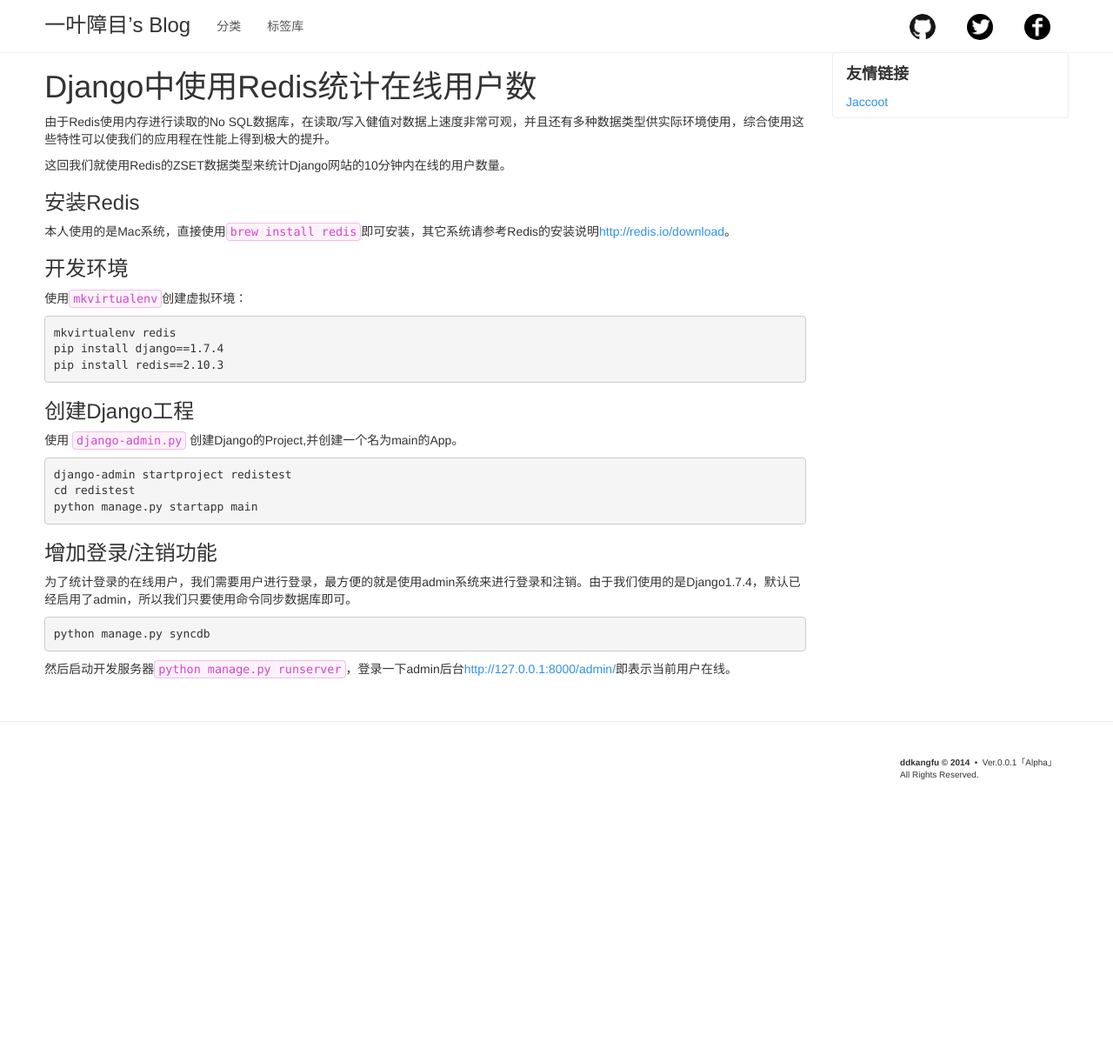
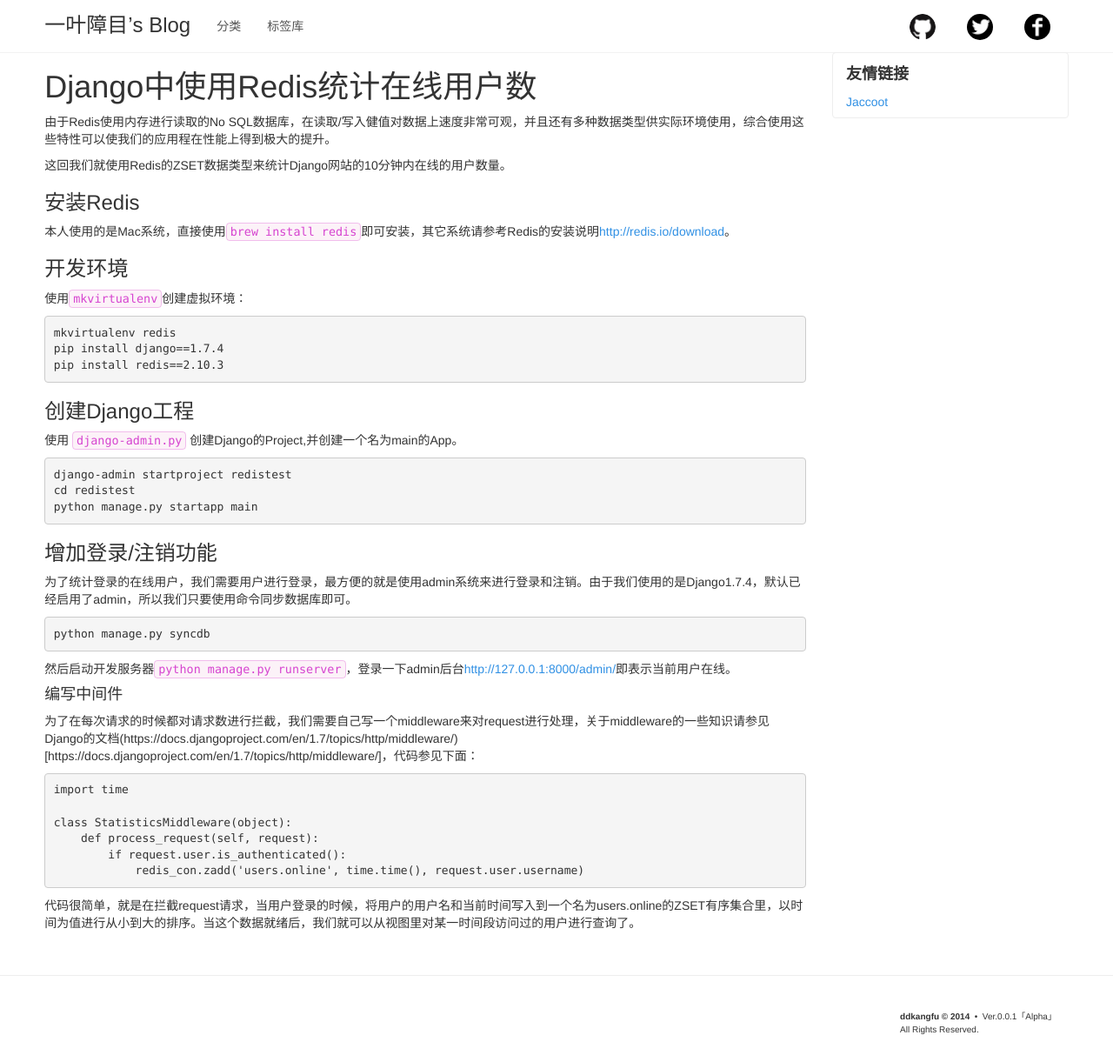
Before and after one commit to ddkangfu/ddkangfu.github.io, a Jekyll site: the page built from _posts/2015-02-10-redis-django-statistics.md, in a window 1280 px wide. Shown: the whole page at 87% size. Built offline with Jekyll 4.4.1, drawn with Linux system fonts in a browser that asks for light colours; some web fonts are replaced; Markdown is read by kramdown in place of the engine named in the settings; before the commit the page ends 929 px from its top, so only the background shows below that.

Commit message:
modified: 2012-02-10的文章。

````diff
--- a/_posts/2015-02-10-redis-django-statistics.md
+++ b/_posts/2015-02-10-redis-django-statistics.md
@@ -44,3 +44,18 @@
 ```
 
 然后启动开发服务器`python manage.py runserver`，登录一下admin后台[http://127.0.0.1:8000/admin/](http://127.0.0.1:8000/admin/)即表示当前用户在线。
+
+#### 编写中间件
+
+为了在每次请求的时候都对请求数进行拦截，我们需要自己写一个middleware来对request进行处理，关于middleware的一些知识请参见Django的文档(https://docs.djangoproject.com/en/1.7/topics/http/middleware/)[https://docs.djangoproject.com/en/1.7/topics/http/middleware/]，代码参见下面：
+
+```
+import time
+
+class StatisticsMiddleware(object):
+    def process_request(self, request):
+        if request.user.is_authenticated():
+            redis_con.zadd('users.online', time.time(), request.user.username)
+```
+
+代码很简单，就是在拦截request请求，当用户登录的时候，将用户的用户名和当前时间写入到一个名为users.online的ZSET有序集合里，以时间为值进行从小到大的排序。当这个数据就绪后，我们就可以从视图里对某一时间段访问过的用户进行查询了。
````
